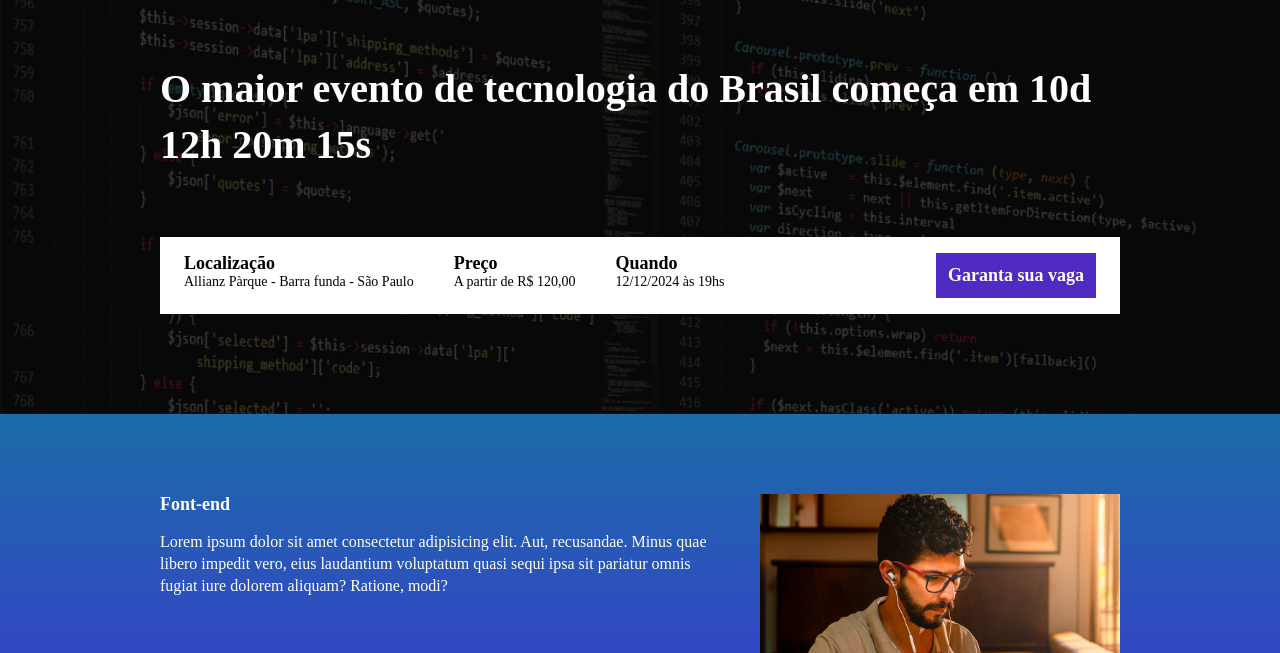
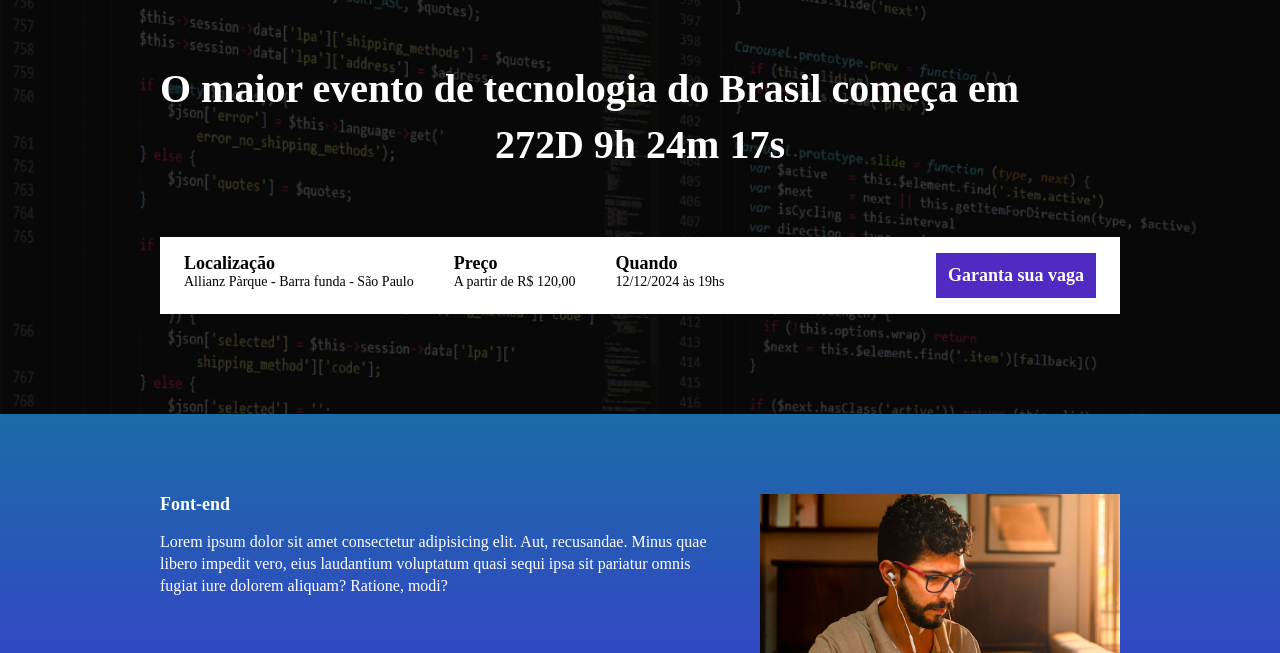
Before and after one commit to JulioVieiraP/Landing_page1, a website built with Parcel: page src/index.html in a window 1280 px wide. Shown: the part 147-800 px from the top of the page. Built offline with nearby package versions, Linux system fonts and the light colour scheme.

Commit message:
Adicionando o contador com js

```diff
--- a/package.json
+++ b/package.json
@@ -2,9 +2,9 @@
   "name": "landing_page1",
   "version": "1.0.0",
   "description": "",
-  "main": "index.js",
   "scripts": {
     "dev": "parcel src/index.html src/styles/main.scss src/scripts/main.js",
+    "build" : "parcel build src/index.html",
     "test": "echo \"Error: no test specified\" && exit 1"
   },
   "keywords": [],
--- a/src/index.html
+++ b/src/index.html
@@ -15,8 +15,9 @@
         <div class="container">
             <img class="hero__logo" src="images/ebac_logo.svg" alt="EBAC">
             <p class="hero__text">
-                O maior evento de tecnologia do Brasil começa em 10d 12h 20m 15s
+                O maior evento de tecnologia do Brasil começa em
             </p>
+            <p class="contagem" id="contador"></p>
             <div class="infos-bar">
                 <ul class="infos-bar__infos">
                     <li class="infos-bar__infos__item">
--- a/src/scripts/main.js
+++ b/src/scripts/main.js
@@ -1 +1,30 @@
 AOS.init();
+
+const dataDoEvento = new Date("dec 12, 2024 19:00:00")
+const timeStampDoEvento = dataDoEvento.getTime()
+
+const contaAsHoras = setInterval(function(){
+    const agora = new Date()
+    const timeStampAtual = agora.getTime()
+
+    const distanciaAteOEvento = timeStampDoEvento - timeStampAtual
+
+    const diaEmMS = 1000 * 60 * 60 * 24
+    const horasEmMs = 1000 * 60 * 60
+    const minEmMs = 1000 * 60
+
+
+    const diasAteOEvento = Math.floor(distanciaAteOEvento / diaEmMS)
+    const horasAteOEvento =  Math.floor((distanciaAteOEvento % horasEmMs * 24) / (horasEmMs))
+    const minutosAteOEvento = Math.floor((distanciaAteOEvento % horasEmMs) /
+    minEmMs)
+    const segundosAteOEvento = Math.floor((distanciaAteOEvento % minEmMs) / 1000)
+
+
+    document.getElementById('contador').innerHTML = `${diasAteOEvento}D ${horasAteOEvento}h ${minutosAteOEvento}m ${segundosAteOEvento}s`
+
+    if( distanciaAteOEvento < 0){
+        clearInterval(contaAsHoras)
+        document.getElementById('contador').innerHTML = `Evento expirado`
+    }
+}, 1000)
--- a/src/styles/_hero.scss
+++ b/src/styles/_hero.scss
@@ -9,6 +9,17 @@
 
     .container{
         position: relative;
+    }
+
+    .contagem{
+        display: flex;
+        align-items: center;
+        text-align: center;
+        justify-content: center;
+        margin-bottom: 64px;
+        font-size: 40px;
+        line-height: 56px;
+        font-weight: 800
     }
 
     &::before{
@@ -24,7 +35,6 @@
 
     &__text{
         margin-top: 64px;
-        margin-bottom: 64px;
         font-size: 40px;
         line-height: 56px;
         font-weight: 800;
@@ -40,6 +50,11 @@
 
     @media (max-width: 640px){
         padding: 40px 0;
+        .contagem{
+            font-size: 22px;
+            line-height: 24px;
+            margin: 24px 0;
+        }
         &__logo{
             height: 40px;
         }
```
